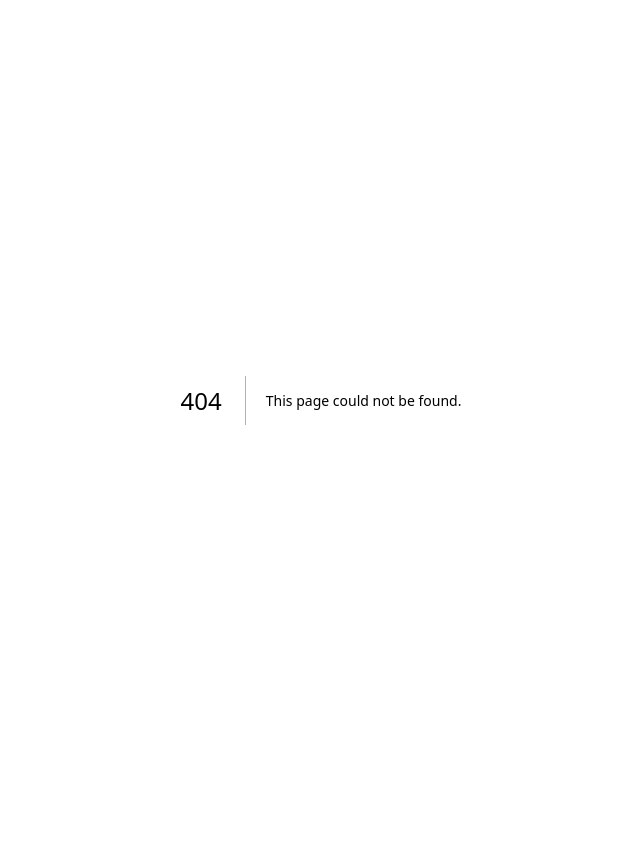
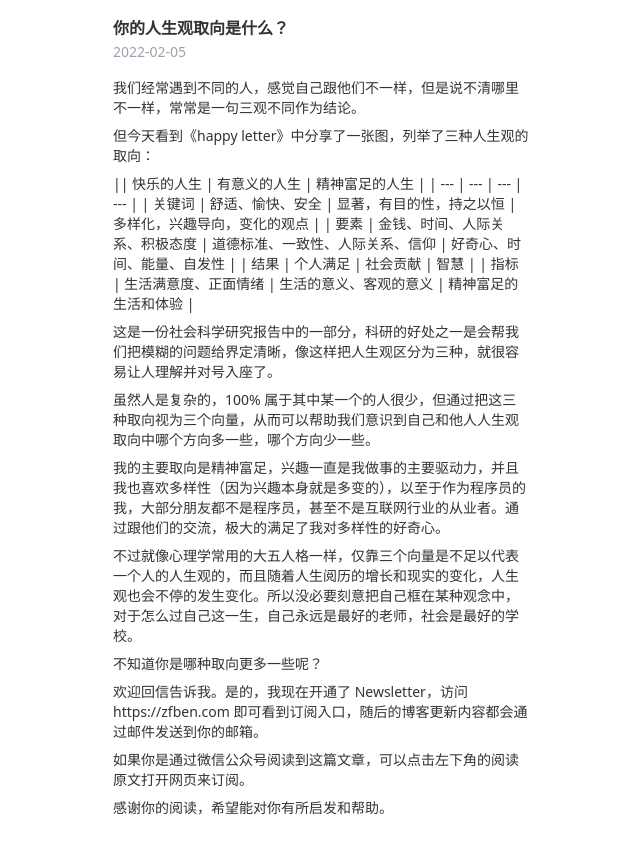
Before and after one commit to zfben/zfben.github.io, a Next.js app: page /blog/2022-02-05 in a window 1280 px wide. Before the commit this address had no page. Shown: the whole page, without its empty margins (319-959 px from the left). Before the commit the page ends 800 px from the top, so only its background shows below. Built offline with nearby package versions, Linux system fonts and the light colour scheme.

Commit message:
Add post

```diff
--- a/pages/_app.tsx
+++ b/pages/_app.tsx
@@ -18,6 +18,7 @@ function MyApp ({ Component, pageProps }: AppProps) {
       id="google-analytics"
       strategy="afterInteractive">{'window.dataLayer=window.dataLayer||[];function gtag(){dataLayer.push(arguments)};gtag("js",new Date());gtag("config",\'G-0WNKPPDJC9\')'}</Script>
     <Component { ...pageProps } />
+    <Script id='mcjs'>{'!function(c,h,i,m,p){m=c.createElement(h),p=c.getElementsByTagName(h)[0],m.async=1,m.src=i,p.parentNode.insertBefore(m,p)}(document,"script","https://chimpstatic.com/mcjs-connected/js/users/38584a031e9e2f3f5cef06d4f/e70f6adde0a9d7d413e03e78a.js")'}</Script>
   </>
 }
 
--- a/pages/blog/2022-02-01.mdx
+++ b/pages/blog/2022-02-01.mdx
@@ -1,4 +1,4 @@
-import BlogPost from '../../components/blog-post'
+import BlogPost from 'components/blog-post'
 
 export const meta = {
   title: '拜年及汇报今年年度目标的进展',
--- /dev/null
+++ b/pages/blog/2022-02-05.mdx
@@ -0,0 +1,35 @@
+import BlogPost from 'components/blog-post'
+
+export const meta = {
+  title: '你的人生观取向是什么？',
+  date: '2022-02-05',
+}
+
+export default ({ children }) => <BlogPost meta={meta}>{children}</BlogPost>;
+
+我们经常遇到不同的人，感觉自己跟他们不一样，但是说不清哪里不一样，常常是一句三观不同作为结论。
+
+但今天看到[《happy letter》](http://xiao.do/issues/amor-fati-1011664)中分享了一张图，列举了三种人生观的取向：
+
+|| 快乐的人生 | 有意义的人生 | 精神富足的人生 |
+| --- | --- | --- | --- |
+| 关键词 | 舒适、愉快、安全 | 显著，有目的性，持之以恒 | 多样化，兴趣导向，变化的观点 |
+| 要素 | 金钱、时间、人际关系、积极态度 | 道德标准、一致性、人际关系、信仰 | 好奇心、时间、能量、自发性 |
+| 结果 | 个人满足 | 社会贡献 | 智慧 |
+| 指标 | 生活满意度、正面情绪 | 生活的意义、客观的意义 | 精神富足的生活和体验 |
+
+这是一份社会科学研究报告中的一部分，科研的好处之一是会帮我们把模糊的问题给界定清晰，像这样把人生观区分为三种，就很容易让人理解并对号入座了。
+
+虽然人是复杂的，100% 属于其中某一个的人很少，但通过把这三种取向视为三个向量，从而可以帮助我们意识到自己和他人人生观取向中哪个方向多一些，哪个方向少一些。
+
+我的主要取向是精神富足，兴趣一直是我做事的主要驱动力，并且我也喜欢多样性（因为兴趣本身就是多变的），以至于作为程序员的我，大部分朋友都不是程序员，甚至不是互联网行业的从业者。通过跟他们的交流，极大的满足了我对多样性的好奇心。
+
+不过就像心理学常用的大五人格一样，仅靠三个向量是不足以代表一个人的人生观的，而且随着人生阅历的增长和现实的变化，人生观也会不停的发生变化。所以没必要刻意把自己框在某种观念中，对于怎么过自己这一生，自己永远是最好的老师，社会是最好的学校。
+
+不知道你是哪种取向更多一些呢？
+
+欢迎回信告诉我。是的，我现在开通了 Newsletter，访问 https://zfben.com 即可看到订阅入口，随后的博客更新内容都会通过邮件发送到你的邮箱。
+
+如果你是通过微信公众号阅读到这篇文章，可以点击左下角的阅读原文打开网页来订阅。
+
+感谢你的阅读，希望能对你有所启发和帮助。
--- a/pages/blog/index.tsx
+++ b/pages/blog/index.tsx
@@ -5,7 +5,11 @@ import Link from 'next/link'
 
 const posts = [
   {
-    title: '新春快乐',
+    title: '你的人生观取向是什么？',
+    date: '2022-02-05',
+  },
+  {
+    title: '拜年及汇报今年年度目标的进展',
     date: '2022-02-01'
   }
 ]
--- a/pages/fr.tsx
+++ b/pages/fr.tsx
@@ -26,6 +26,9 @@ const Page: NextPage = () => {
       </div>
       <h1>Bonjour, Je m&#39;appelle Ben.</h1>
       <div>Un développeur complète de la pile à Shanghai, en Chine.</div>
+      <div className="links">
+        <Link href="/blog">Blog</Link>
+      </div>
       <div className="social">
         <a href="https://twitter.com/zfben">
           <i className="fa fa-twitter"></i>
--- a/pages/index.tsx
+++ b/pages/index.tsx
@@ -26,6 +26,9 @@ const Page: NextPage = () => {
       </div>
       <h1>Hi, I&#39;m Ben.</h1>
       <div>A full stack developer in Shanghai, China.</div>
+      <div className="links">
+        <Link href="/blog">Blog</Link>
+      </div>
       <div className="social">
         <a href="https://twitter.com/zfben">
           <i className="fa fa-twitter"></i>
--- a/pages/zh.tsx
+++ b/pages/zh.tsx
@@ -26,6 +26,9 @@ const Page: NextPage = () => {
       </div>
       <h1>朱峰</h1>
       <div>在上海的全栈工程师</div>
+      <div className="links">
+        <Link href="/blog">博客</Link>
+      </div>
       <div className="social">
         <a href="https://twitter.com/zfben">
           <i className="fa fa-twitter"></i>
--- a/styles/globals.css
+++ b/styles/globals.css
@@ -49,6 +49,14 @@ body{
   display: inline-block;
   color: #333;
   text-decoration: none;
+}
+
+.links {
+  margin-top: 1em;
+}
+
+.links a {
+  text-decoration: underline;
 }
 
 .social a{
--- a/tsconfig.json
+++ b/tsconfig.json
@@ -13,7 +13,8 @@
     "resolveJsonModule": true,
     "isolatedModules": true,
     "jsx": "preserve",
-    "incremental": true
+    "incremental": true,
+    "baseUrl": "."
   },
   "include": ["next-env.d.ts", "**/*.ts", "**/*.tsx"],
   "exclude": ["node_modules"]
```
